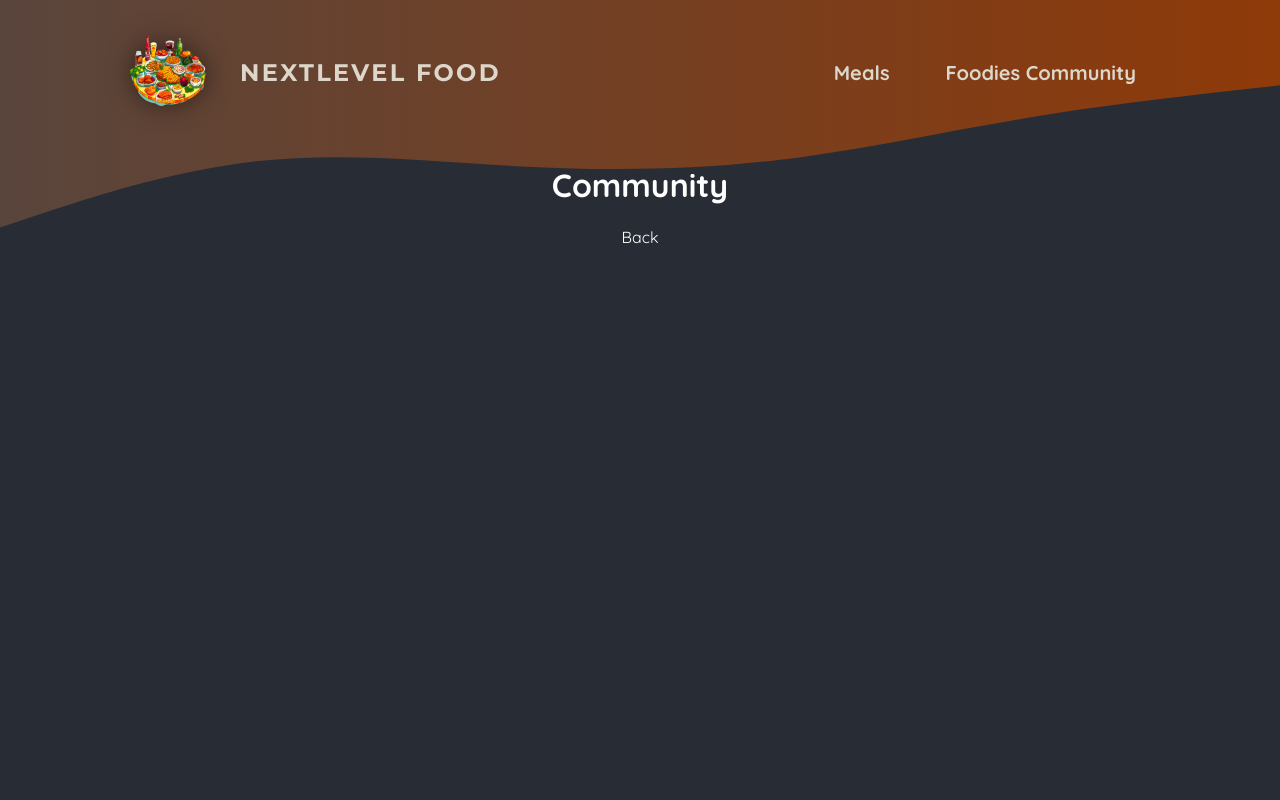
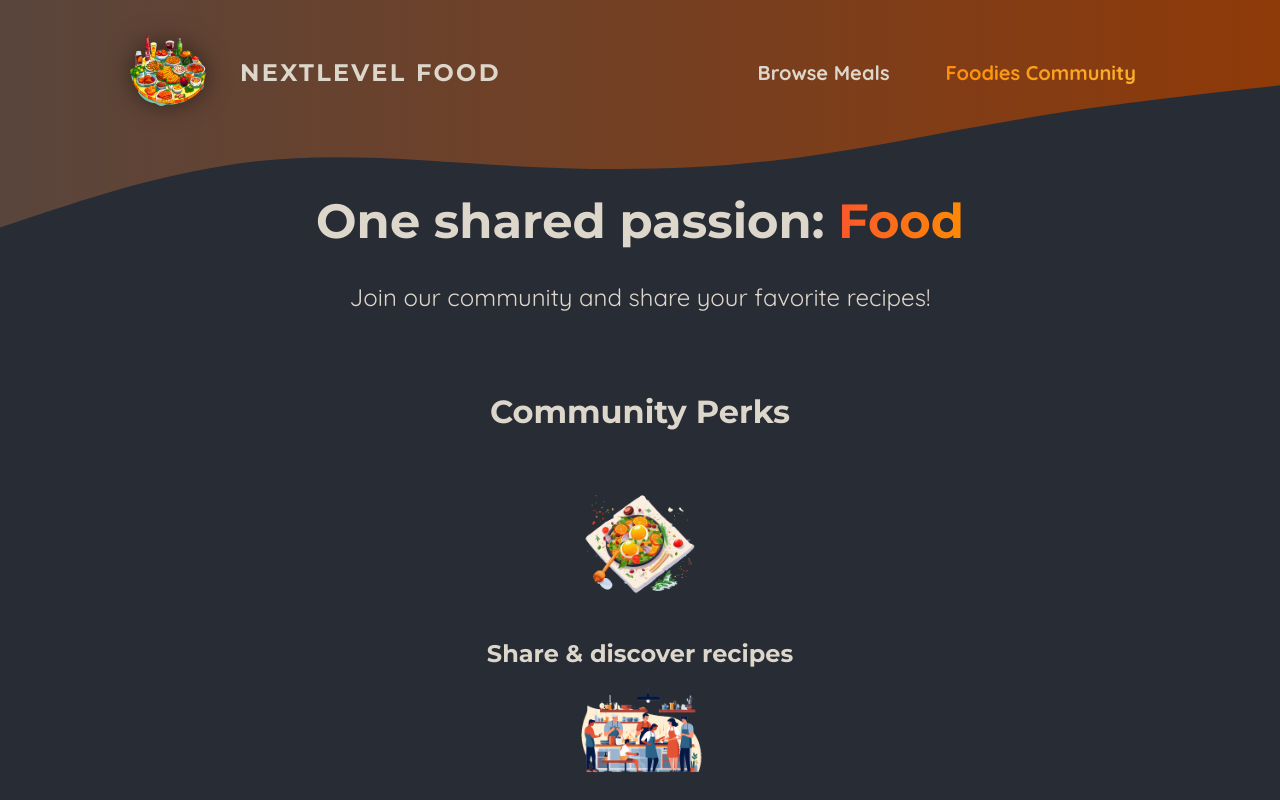
Before and after one commit to rs-quyhp/nextjs-foodies-learning, a Next.js app: page /community in a window 1280 px wide. Shown: the top 800 px of the page. Built offline with nearby package versions, Linux system fonts and the light colour scheme.

Commit message:
106. create client component nav link

```diff
--- a/app/community/page.js
+++ b/app/community/page.js
@@ -1,14 +1,40 @@
-import Link from "next/link";
+import Image from 'next/image';
 
-const Community = () => {
+import mealIcon from '@/assets/icons/meal.png';
+import communityIcon from '@/assets/icons/community.png';
+import eventsIcon from '@/assets/icons/events.png';
+import classes from './page.module.css';
+
+export default function CommunityPage() {
   return (
-    <main>
-      <h1 style={{ color: "white", textAlign: "center" }}>Community</h1>
-      <p style={{ textAlign: "center" }}>
-        <Link href={".."}>Back</Link>
-      </p>
-    </main>
+    <>
+      <header className={classes.header}>
+        <h1>
+          One shared passion: <span className={classes.highlight}>Food</span>
+        </h1>
+        <p>Join our community and share your favorite recipes!</p>
+      </header>
+      <main className={classes.main}>
+        <h2>Community Perks</h2>
+
+        <ul className={classes.perks}>
+          <li>
+            <Image src={mealIcon} alt="A delicious meal" />
+            <p>Share & discover recipes</p>
+          </li>
+          <li>
+            <Image src={communityIcon} alt="A crowd of people, cooking" />
+            <p>Find new friends & like-minded people</p>
+          </li>
+          <li>
+            <Image
+              src={eventsIcon}
+              alt="A crowd of people at a cooking event"
+            />
+            <p>Participate in exclusive events</p>
+          </li>
+        </ul>
+      </main>
+    </>
   );
-};
-
-export default Community;
+}
--- /dev/null
+++ b/app/community/page.module.css
@@ -0,0 +1,61 @@
+.header {
+  gap: 3rem;
+  margin: 3rem auto 5rem auto;
+  width: 90%;
+  max-width: 75rem;
+  color: #ddd6cb;
+  font-size: 1.5rem;
+  text-align: center;
+}
+
+.header h1 {
+  font-family: 'Montserrat', sans-serif;
+}
+
+.highlight {
+  background: linear-gradient(90deg, #f9572a, #ff8a05);
+  background-clip: text;
+  -webkit-background-clip: text;
+  -webkit-text-fill-color: transparent;
+}
+
+.main {
+  width: 90%;
+  max-width: 40rem;
+  margin: 0 auto;
+  text-align: center;
+}
+
+.main h2 {
+  font-family: 'Montserrat', sans-serif;
+  font-size: 2rem;
+  margin-bottom: 3rem;
+  color: #ddd6cb;
+}
+
+.perks {
+  list-style: none;
+  margin: 3rem 0;
+  padding: 0;
+}
+
+.perks li {
+  display: flex;
+  flex-direction: column;
+  align-items: center;
+  gap: 2rem;
+}
+
+.perks img {
+  width: 8rem;
+  height: 8rem;
+  object-fit: contain;
+}
+
+.perks p {
+  font-family: 'Montserrat', sans-serif;
+  font-size: 1.5rem;
+  font-weight: bold;
+  margin: 0;
+  color: #ddd6cb;
+}
--- a/app/components/main-header/MainHeader.js
+++ b/app/components/main-header/MainHeader.js
@@ -1,6 +1,7 @@
-const { default: Link } = require("next/link");
 import logo from "@/assets/logo.png";
 import Image from "next/image";
+import Link from "next/link";
+import NavLink from "../nav-link/nav-link";
 import MainHeaderBackground from "./main-header-background";
 import styles from "./main-header.module.css";
 
@@ -17,10 +18,10 @@
         <nav className={styles.nav}>
           <ul>
             <li>
-              <Link href="/meals">Meals</Link>
+              <NavLink href="/meals">Browse Meals</NavLink>
             </li>
             <li>
-              <Link href="/community">Foodies Community</Link>
+              <NavLink href="/community">Foodies Community</NavLink>
             </li>
           </ul>
         </nav>
--- a/app/components/main-header/main-header.module.css
+++ b/app/components/main-header/main-header.module.css
@@ -21,30 +21,6 @@
   font-size: 1.25rem;
 }
 
-.nav a {
-  text-decoration: none;
-  color: #ddd6cb;
-  font-weight: bold;
-  padding: 0.5rem 1rem;
-  border-radius: 0.5rem;
-}
-
-.nav a:hover,
-.nav a:active {
-  background: linear-gradient(90deg, #ff8a05, #f9b331);
-  background-clip: text;
-  -webkit-background-clip: text;
-  -webkit-text-fill-color: transparent;
-  text-shadow: 0 0 18px rgba(248, 190, 42, 0.8);
-}
-
-.active {
-  background: linear-gradient(90deg, #ff8a05, #f9b331);
-  background-clip: text;
-  -webkit-background-clip: text;
-  -webkit-text-fill-color: transparent;
-}
-
 .logo {
   display: flex;
   align-items: center;
@@ -53,7 +29,7 @@
   text-decoration: none;
   color: #ddd6cb;
   font-weight: bold;
-  font-family: 'Montserrat', sans-serif;
+  font-family: "Montserrat", sans-serif;
   letter-spacing: 0.15rem;
   text-transform: uppercase;
   font-size: 1.5rem;
--- /dev/null
+++ b/app/components/nav-link/nav-link.js
@@ -0,0 +1,23 @@
+"use client";
+
+import Link from "next/link";
+import { usePathname } from "next/navigation";
+import styles from "./nav-link.module.css";
+
+const NavLink = ({ href, children }) => {
+  const pathname = usePathname();
+  return (
+    <Link
+      href={href}
+      className={
+        pathname.startsWith(href)
+          ? `${styles.active} ${styles.link}`
+          : `${styles.link}`
+      }
+    >
+      {children}
+    </Link>
+  );
+};
+
+export default NavLink;
--- /dev/null
+++ b/app/components/nav-link/nav-link.module.css
@@ -0,0 +1,23 @@
+.active {
+  background: linear-gradient(90deg, #ff8a05, #f9b331);
+  background-clip: text;
+  -webkit-background-clip: text;
+  -webkit-text-fill-color: transparent;
+}
+
+.link {
+  text-decoration: none;
+  color: #ddd6cb;
+  font-weight: bold;
+  padding: 0.5rem 1rem;
+  border-radius: 0.5rem;
+}
+
+.link:hover,
+.link:active {
+  background: linear-gradient(90deg, #ff8a05, #f9b331);
+  background-clip: text;
+  -webkit-background-clip: text;
+  -webkit-text-fill-color: transparent;
+  text-shadow: 0 0 18px rgba(248, 190, 42, 0.8);
+}
```
